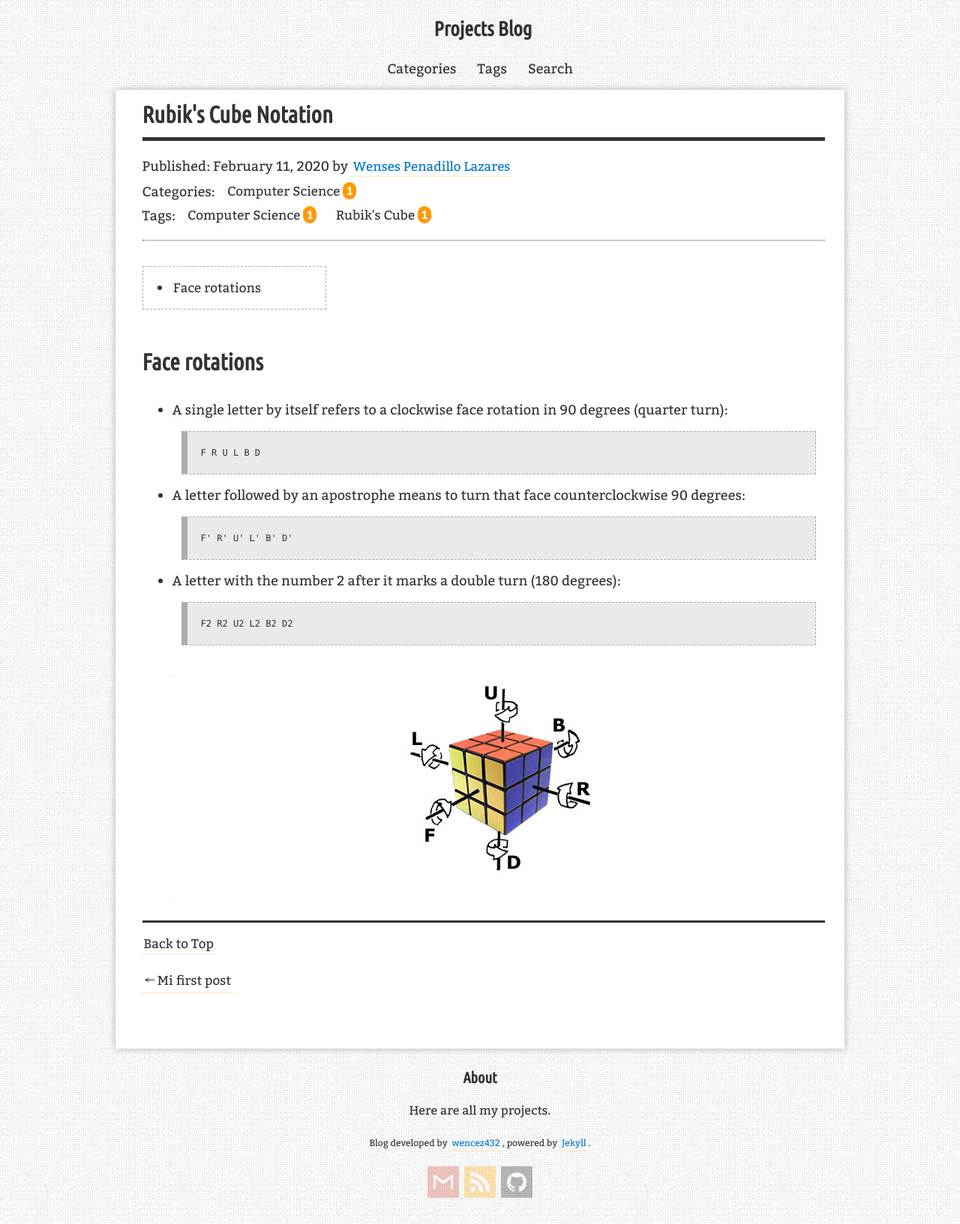
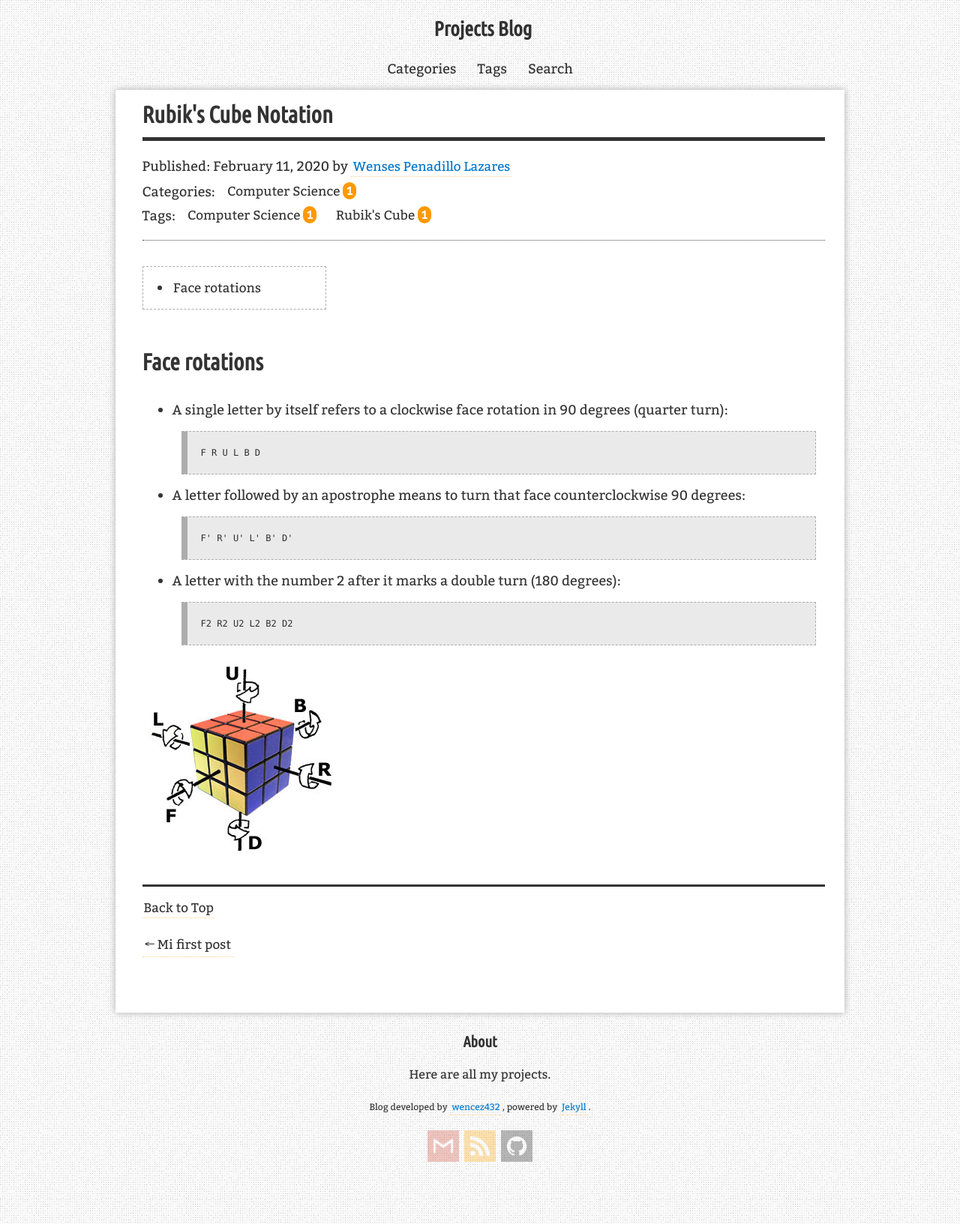
Before and after one commit to wensespl/Projects, a Jekyll site: the page built from _posts/2020-02-11-Rubik's-Notation.md, in a window 1280 px wide. Shown: the whole page at 75% size. Built offline with Jekyll 4.4.1, drawn with Linux system fonts in a browser that asks for light colours; comment, search, counter and statistics services are not loaded.

Commit message:
Update 2020-02-11-Rubik's-Notation.md

```diff
--- a/_posts/2020-02-11-Rubik's-Notation.md
+++ b/_posts/2020-02-11-Rubik's-Notation.md
@@ -20,6 +20,4 @@ redirect_from:
 * A letter with the number 2 after it marks a double turn (180 degrees):
   > F2  R2  U2  L2  B2  D2
 
-  <a class="post-image" href="/assets/Rubik_Rotation.jpg">
-  <img itemprop="image" data-src="/assets/Rubik_Rotation.jpg" src="/assets/javascripts/unveil/loader.gif" alt="Kramdown Overview" />
-  </a>
+![Rubik's Rotation](/assets/Rubik_Rotation.jpg){:class="img-responsive"}
```
